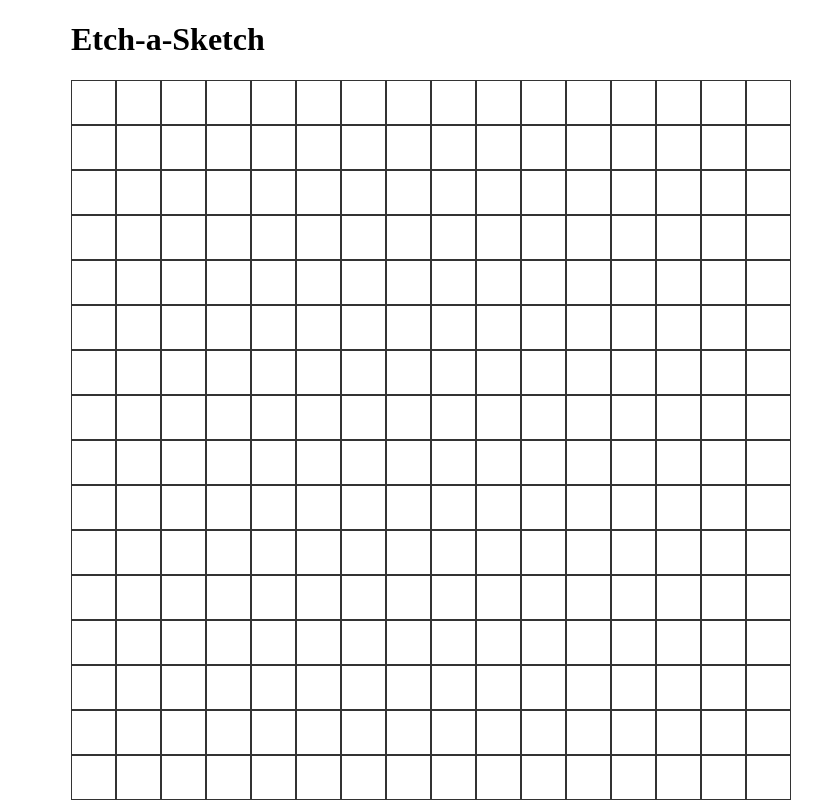
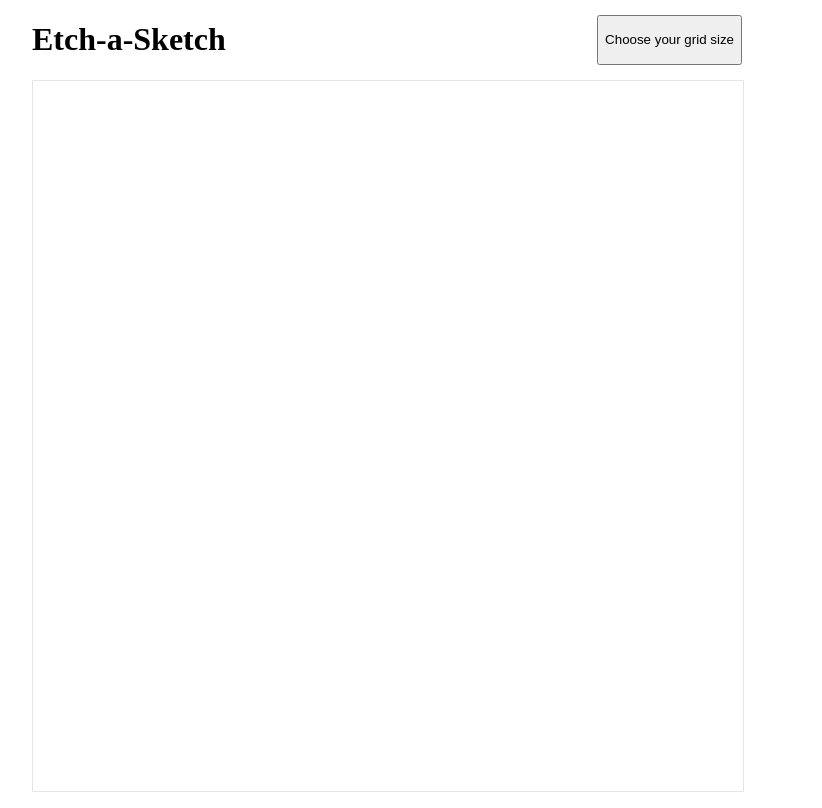
Before and after one commit to TayTufenkjian/etch-a-sketch, a plain HTML site: page index.html in a window 1280 px wide. Shown: the whole page, without its empty margins (253-1075 px from the left). Drawn offline with Linux system fonts and the light colour scheme.

Commit message:
Calculate and set container dimensions
To handle different window sizes, calculate the dimensions of
the grid container based on the body width and height;
then size the grid squares accordingly

```diff
--- a/index.html
+++ b/index.html
@@ -9,9 +9,12 @@
     <title>Etch-a-Sketch</title>
 </head>
 <body>
-    <main>
-        <h1>Etch-a-Sketch</h1>
+    <div id="outer-container">
+        <header>
+            <h1>Etch-a-Sketch</h1>
+            <button onclick="createCustomGrid()">Choose your grid size</button>
+        </header>
         <div id="container"></div>
-    </main>
+    </div>
 </body>
 </html>
--- a/script.js
+++ b/script.js
@@ -3,11 +3,33 @@ document.addEventListener('DOMContentLoaded', () => {
     createGrid(16);
 })
 
+
 function createGrid(num) {
-    // Get the grid container and set its dimensions
+    // Get the grid container, body, and header
     const container = document.querySelector('#container');
-    container.style.gridTemplateColumns = `repeat(${num}, 45px)`;
-    container.style.gridTemplateRows = `repeat(${num},45px)`;
+    const body = document.querySelector('body');
+    const header = document.querySelector('header');
+
+    // If body width is greater than height, use the height to calculate container dimensions
+    // Otherwise, use the width to calculate container dimensions
+    // Add 10px of wiggle room
+    if (body.offsetWidth > body.offsetHeight) {
+        containerSize = body.offsetHeight - header.offsetHeight - 10;
+    } else {
+        containerSize = body.offsetWidth - 10;
+    }
+    container.style.height = `${containerSize}px`;
+    container.style.width = `${containerSize}px`;
+
+    // Set outer container width equal to container width for layout purposes
+    document.querySelector('#outer-container').style.width = `${containerSize}px`;
+
+    // Calculate the size of each square
+    let squareSize = containerSize / num;
+
+    // Set grid columns and rows using the square size
+    container.style.gridTemplateColumns = `repeat(${num}, ${squareSize}px)`;
+    container.style.gridTemplateRows = `repeat(${num}, ${squareSize}px)`;
 
     // Create the squares and add them to the container
     let numSquares = num * num;
@@ -21,3 +43,12 @@ function createGrid(num) {
     let squares = document.querySelectorAll('.square');
     squares.forEach(square => square.addEventListener('mouseover', () => square.classList.add('colored')));
 }
+
+
+function createCustomGrid() {
+    let size = prompt('Enter a number between 1 and 100 for your grid size.');
+    if (size > 0 && size <= 100) {
+        document.querySelector('#container').innerHTML = '';
+        createGrid(size);
+    }
+}
--- a/style.css
+++ b/style.css
@@ -1,16 +1,28 @@
+body {
+    height: 100vh;
+    margin: 0;
+}
+
+button {
+    flex: 0 1 auto;
+    height: 50px;
+    margin-left: auto;
+}
+
 .colored {
     background-color: purple;
 }
 
 #container {
+    border: 1px solid #e5e5e5;
     display: grid;
 }
 
-.square {
-    border: 1px solid rgba(0, 0, 0, 0.8);
+header {
+    align-items: center;
+    display: flex;
 }
 
-main {
+#outer-container {
     margin: 0 auto;
-    width: 50%;
 }
```
